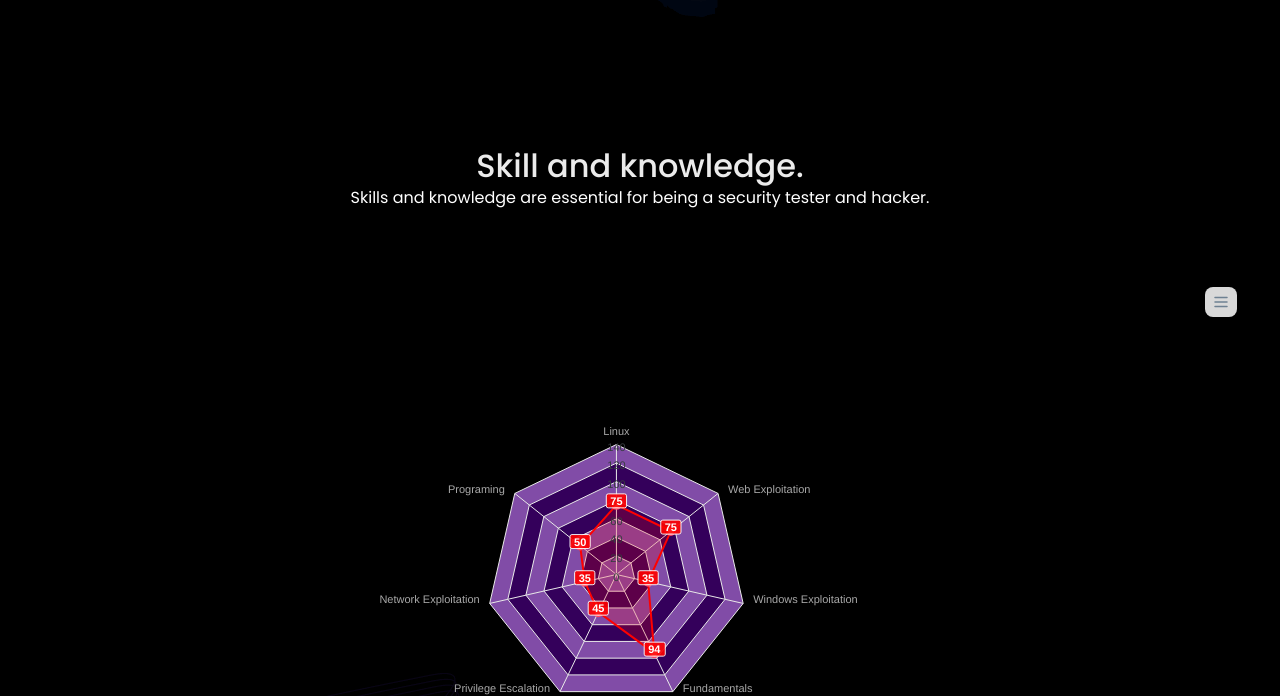
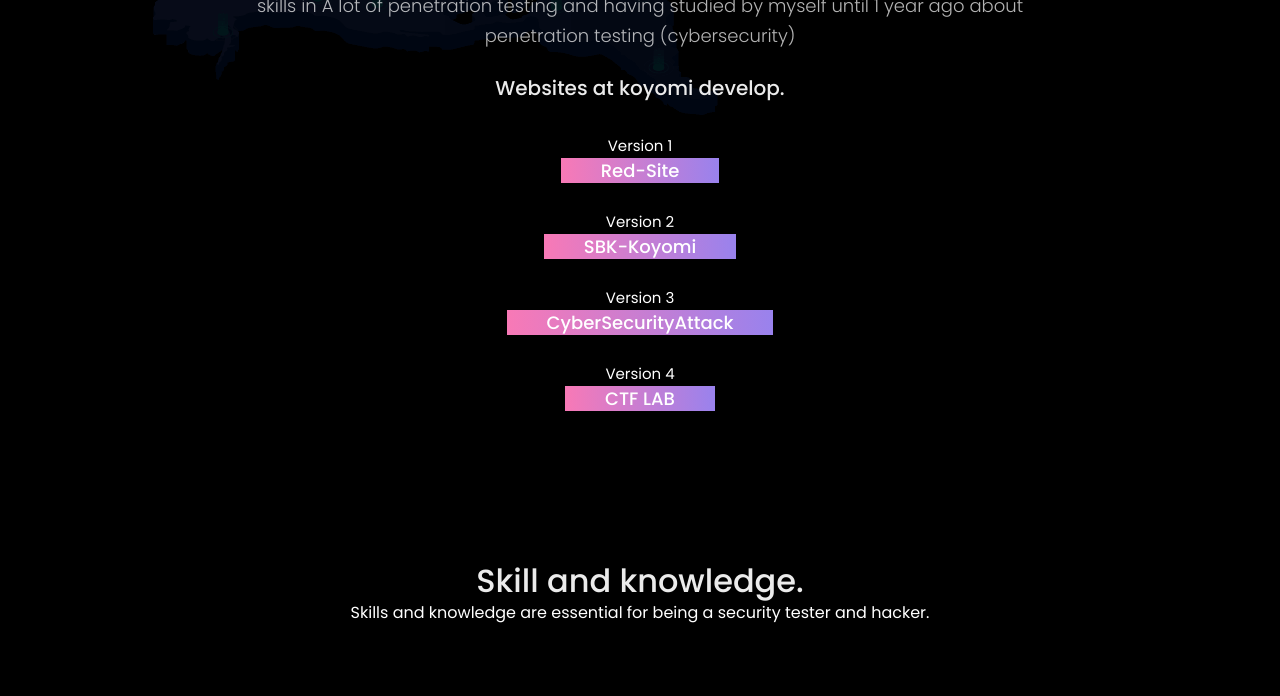
Before and after one commit to koyomihack00/koyomi, a plain HTML site: page index.html in a window 1280 px wide. Shown: the part 1428-2124 px from the top of the page. Drawn offline with nearby package versions, Linux system fonts and the light colour scheme; a script that the page names is missing; files whose address does not match are found by name.

Commit message:
update index

```diff
--- a/index.html
+++ b/index.html
@@ -36,6 +36,7 @@
     <![endif]-->
 </head>
 <body class="body_06">
+
 <!-- Preloader -->
 <div id="loader-wrapper">
     <div id="loader"></div>
@@ -70,21 +71,23 @@
             </div> -->
         </div>
     </nav><!-- END NAVBAR -->
+
     <div class="container">
         <div class="row">
             <div class="col-12 col-md-12 col-lg-6">
                 <div class="intro-text">
                     <h1>Learn to Win  , Not Pay to Learn. </h1>
                     <p>My name is koyomi. I have a dream to work in cybersecurity , Pentester I need people who are interested in cybersecurity to share knowledge in My Team.</p>
+                    <a href="#" target="_blank"><button class="btn btn-success" align="center">LAB For Hacker</button></a>
+                </div>
 
-
-                </div>
             </div>
             <div class="col-sm-6 col-md-12 col-lg-6 img-wrapper">
                 <div class="intro-img">
                     <div class="bounce_wrapper">
                         <div class="shape-1">
                             <div class="box bounce-1"><img src="images/koyomi2.jpg" alt="" width="100px"></div>
+
                         </div>
                     </div>
                 </div>
@@ -120,6 +123,34 @@
                 <div class="about_cryptonic-content">
                     <img src="images/Logo (1).png" alt=""  class="wow ZoomInUp" data-animate="ZoomInUp" data-delay=".3s" width="300px">
                     <p class=" wow fadeInUp" data-animate="fadeInUp" data-delay="0.3s">My name is Siripong Jintung, I studied computer information system learned the main subjects are Website development mainly with Html,css,javascript,php but I have interest and additional skills in A lot of penetration testing and having studied by myself until 1 year ago about penetration testing (cybersecurity)   </p>
+                    <br>
+                    <h5>Websites at koyomi develop.</h5>
+                    <hr>
+                    <ul>
+                        <li>
+                            Version 1
+                            <br>
+                            <a href="http://koyo1.cis-training.com/koyomi/login.php" target="_blank">Red-Site</a>
+                        </li>
+                        <br>
+                        <li>
+                            Version 2
+                            <br>
+                            <a href="http://koyo1.cis-training.com/SBK-koyomi/" target="_blank">SBK-koyomi</a>
+                        </li>
+                        <br>
+                        <li>
+                            Version 3
+                            <br>
+                            <a href="https://boatz.cis-training.com/hack-web/" target="_blank">CyberSecurityAttack</a>
+                        </li>
+                        <br>
+                        <li>
+                            Version 4
+                            <br>
+                            <a href="#" target="_blank">CTF LAB</a>
+                        </li>
+                    </ul>
                 </div>
             </div>
         </div>
@@ -419,5 +450,12 @@
         chart.render();
 
     </script>
+    <footer>
+        <hr>
+        <audio controls="" loop="" autoplay="">
+            <source src="./sound/InnerPeace.mp3" type="audio/mpeg">
+          </audio>
+    </footer>
+
 </body>
 </html>
```
Also changed, not shown: 1 other file.
